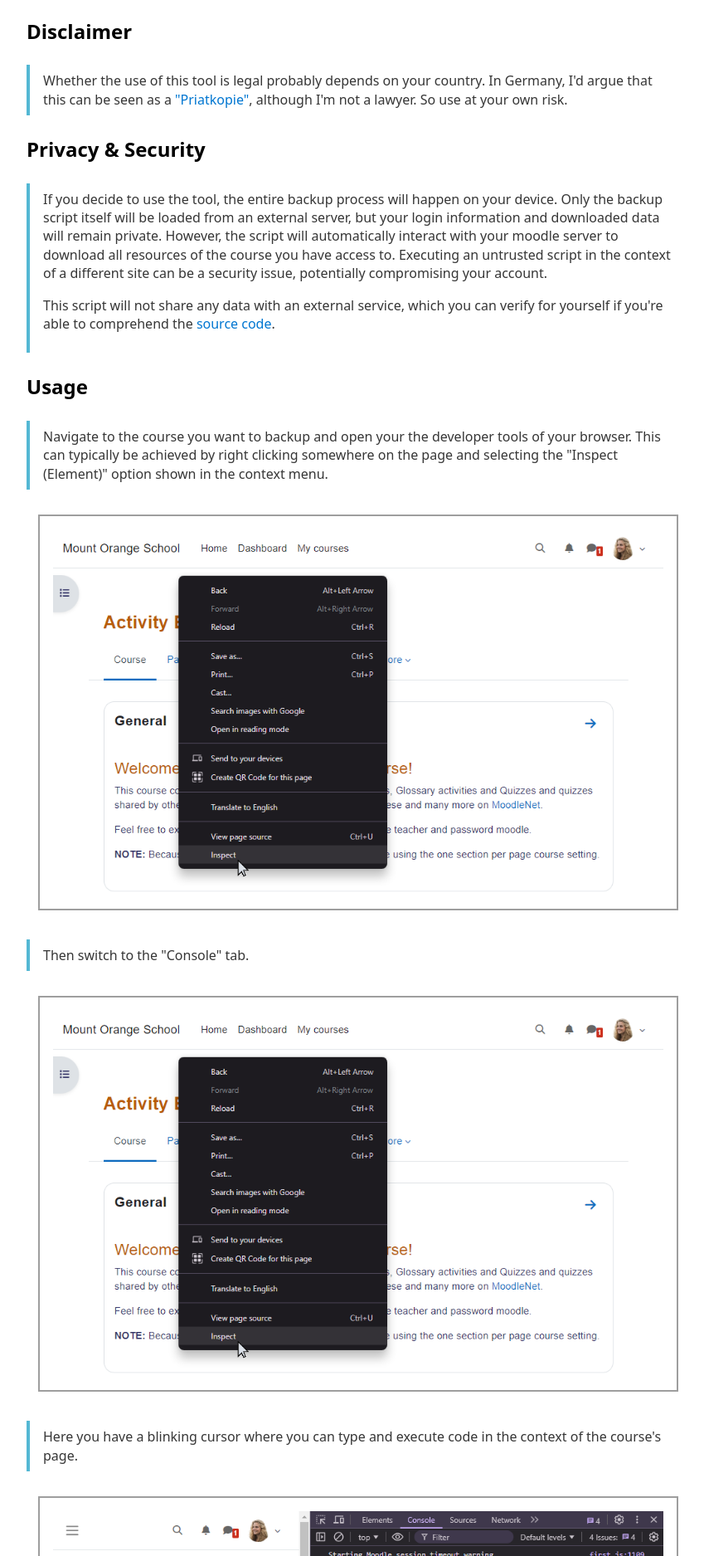
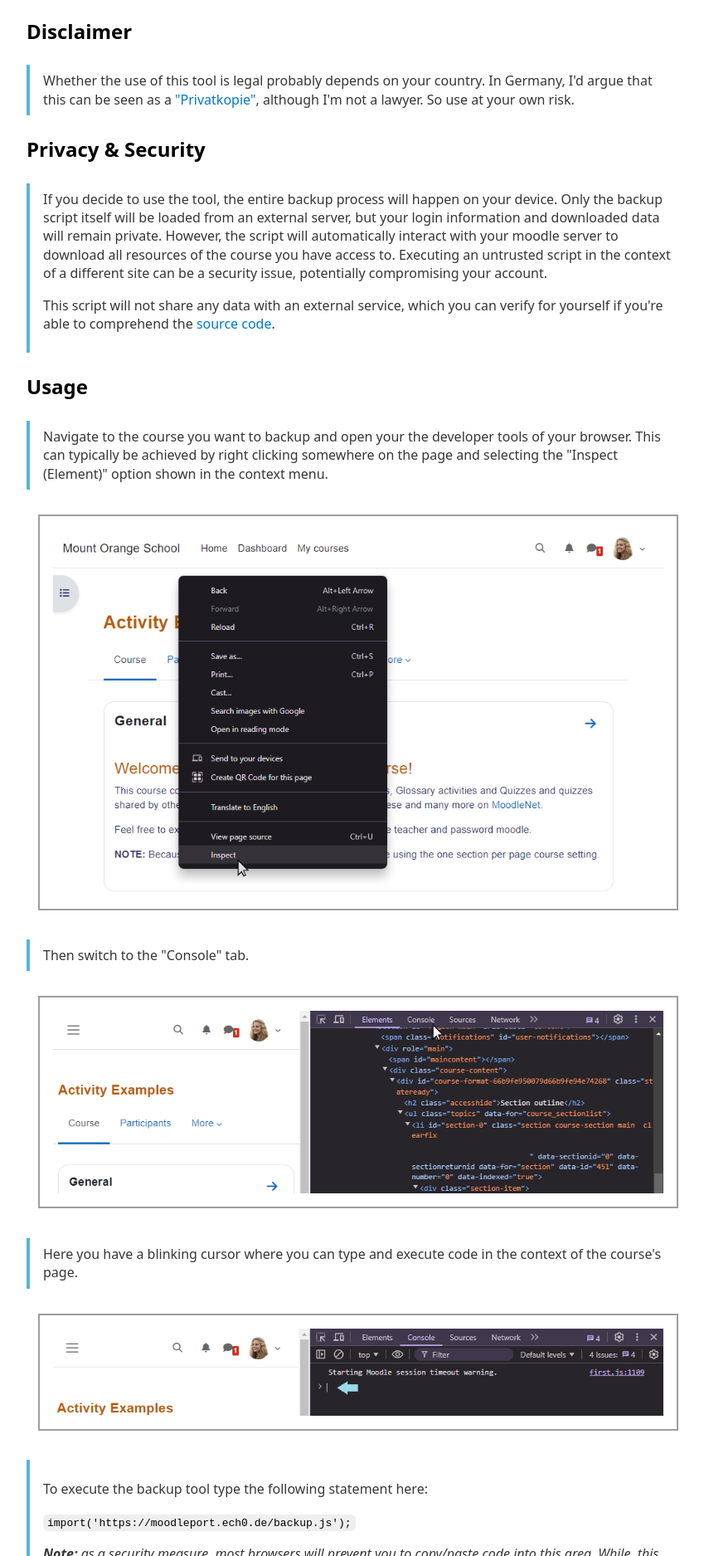
Before and after one commit to ech0-de/moodleport, a plain HTML site: page public/index.html in a window 1280 px wide. Shown: the part 994-2869 px from the top of the page at 83% size, without its empty margins (208-1057 px from the left). Drawn offline with Linux system fonts and the light colour scheme.

Commit message:
Fix console screenshot and typos on landing page

```diff
--- a/public/index.html
+++ b/public/index.html
@@ -67,7 +67,7 @@
     <h2>Disclaimer</h2>
     <blockquote>
       Whether the use of this tool is legal probably depends on your country.
-      In Germany, I'd argue that this can be seen as a <a href="https://de.wikipedia.org/wiki/Privatkopie#Deutschland" target="_blank" rel="noreferer noopener">"Priatkopie"</a>, although I'm not a lawyer.
+      In Germany, I'd argue that this can be seen as a <a href="https://de.wikipedia.org/wiki/Privatkopie#Deutschland" target="_blank" rel="noreferrer noopener">"Privatkopie"</a>, although I'm not a lawyer.
       So use at your own risk.
     </blockquote>
 
@@ -100,7 +100,7 @@
     </blockquote>
 
       <figure>
-        <img src="assets/inspect.png" />
+        <img src="assets/dev-tools.png" />
       </figure>
 
     <blockquote>
```
